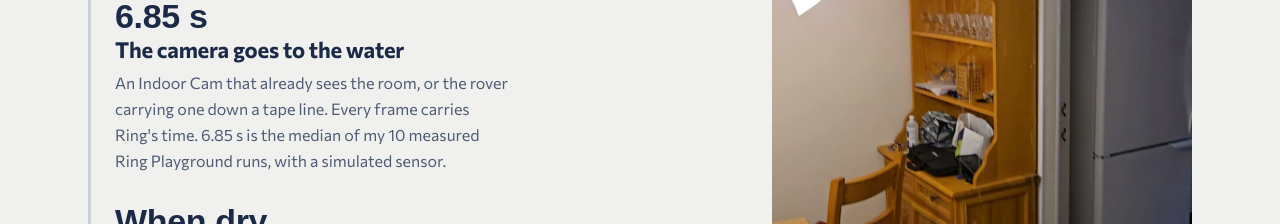
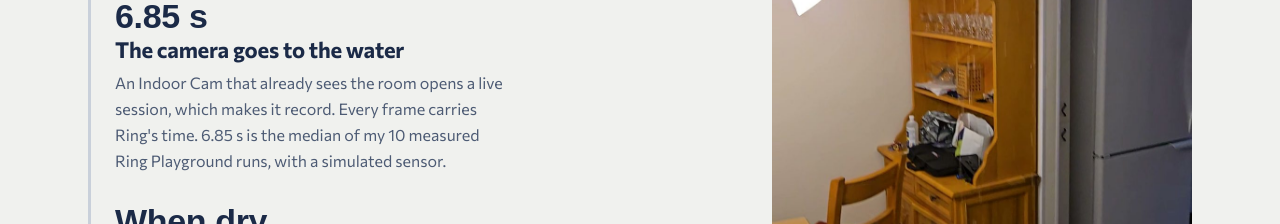
Before and after one commit to JonathanSolvesProblems/watermark, a Next.js app in the folder web/: page / in a window 1280 px wide. Shown: the part 1103-1327 px from the top of the page. Built offline with nearby package versions, Linux system fonts and the light colour scheme; no server answers; a web font is replaced by a local one.

Commit message:
Take the rover out of the pitch: it has not driven on the floor yet; IoT Core dispatch stays, labelled as the next step

```diff
--- a/web/app/page.tsx
+++ b/web/app/page.tsx
@@ -16,7 +16,7 @@ const MARKS = [
   {
     at: "6.85 s",
     title: "The camera goes to the water",
-    body: "An Indoor Cam that already sees the room, or the rover carrying one down a tape line. Every frame carries Ring's time. 6.85 s is the median of my 10 measured Ring Playground runs, with a simulated sensor.",
+    body: "An Indoor Cam that already sees the room opens a live session, which makes it record. Every frame carries Ring's time. 6.85 s is the median of my 10 measured Ring Playground runs, with a simulated sensor.",
   },
   {
     at: "When dry",
```
Also changed, not shown: 3 other files (tests, documents, lock files or other folders).
